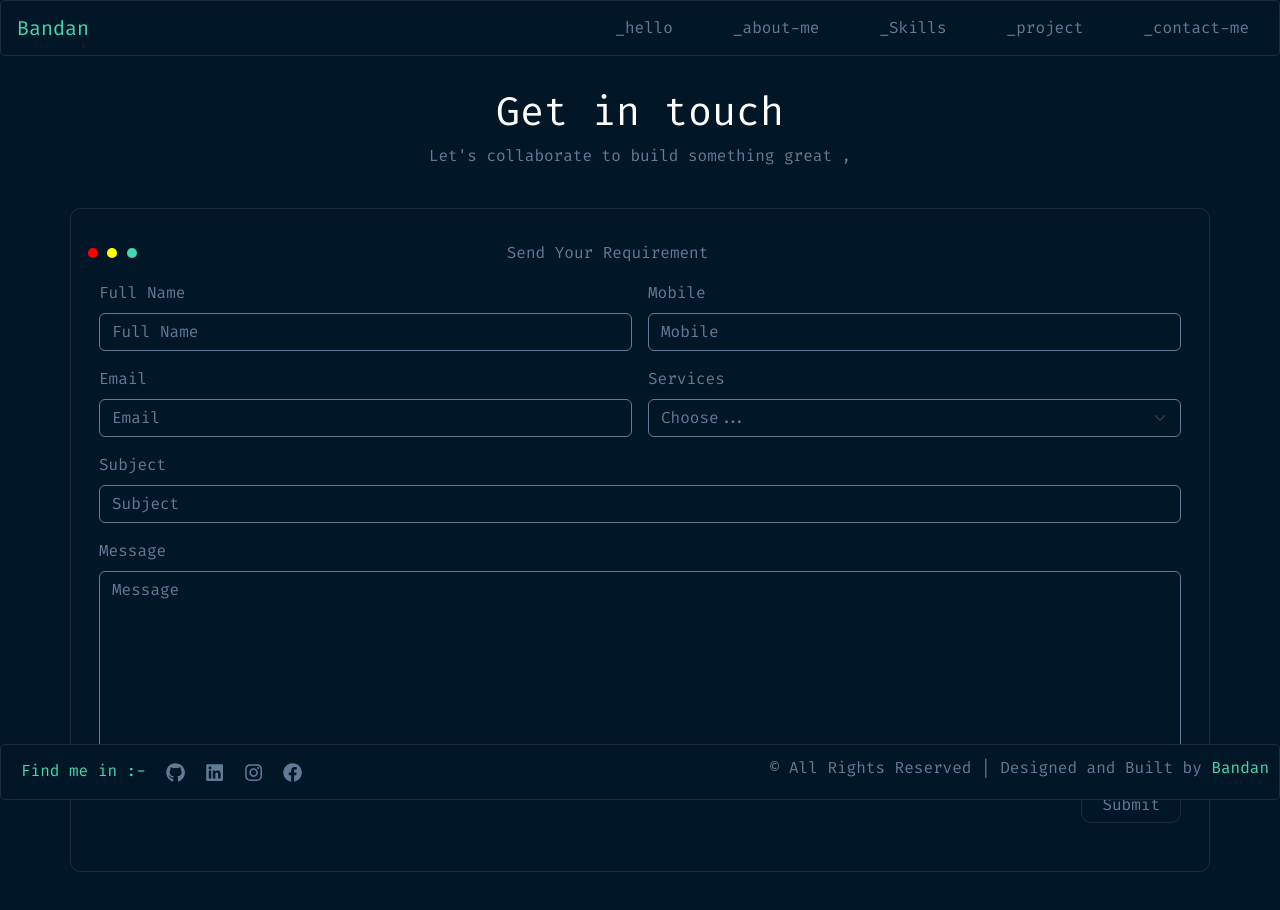
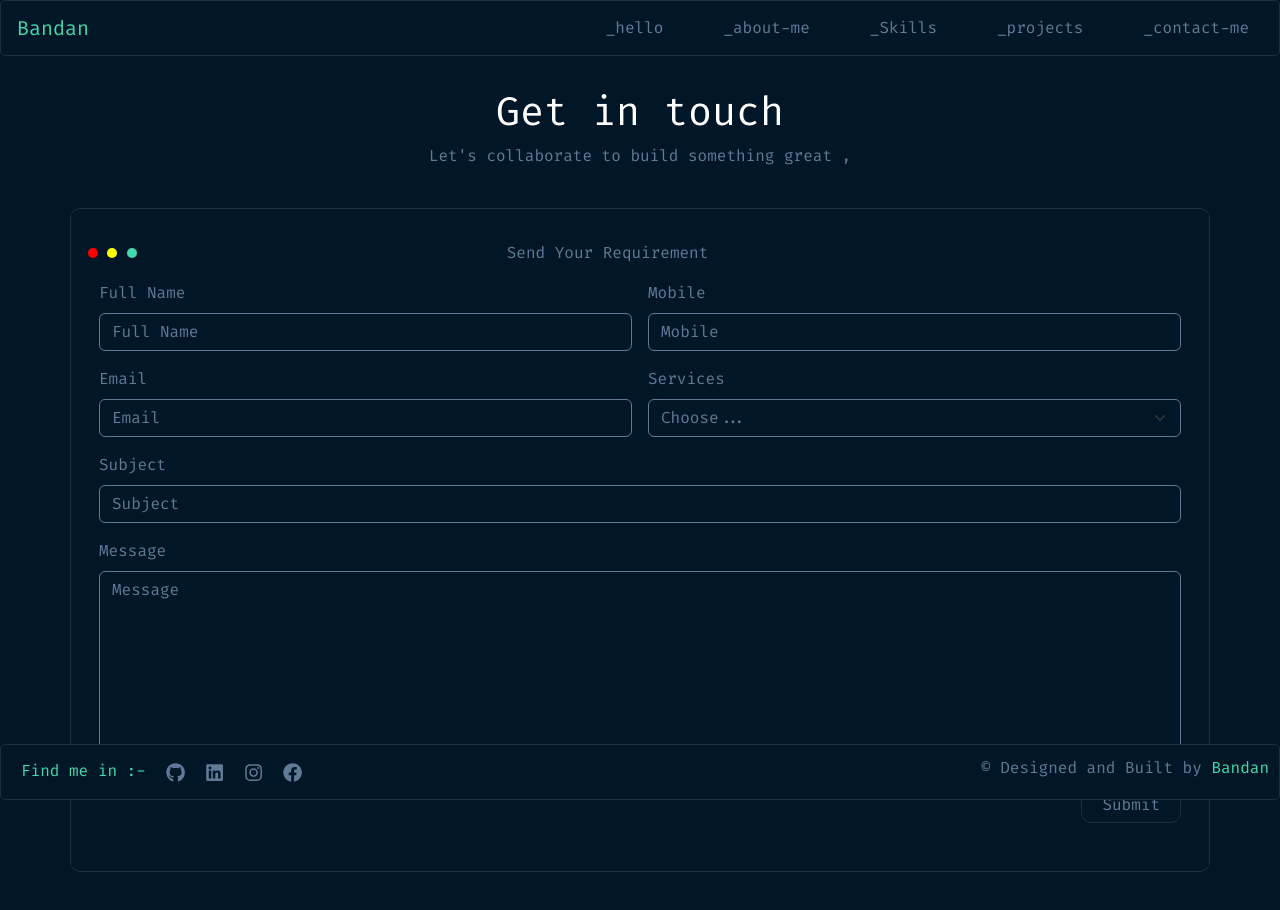
Before and after one commit to Bandan-Hpe/personal-portfolio, a React (Vite) app: page /contact in a window 1280 px wide. Shown: the top 910 px of the page. Built offline with nearby package versions, Linux system fonts and the light colour scheme.

Commit message:
changed the footer anf navbar

```diff
--- a/src/Pages/Contact.jsx
+++ b/src/Pages/Contact.jsx
@@ -24,8 +24,8 @@ const Contact = () => {
         (result) => {
           Swal.fire({
             icon: "success",
-            title: "Form Submitted Successfully!",
-            text: "Thank you for submitting the form.",
+            title: "Requirement Submitted Successfully!",
+            text: "Thank you for Contacting me .",
           });
           form.current.reset();
           setButtonText("Submit");
@@ -44,7 +44,7 @@ const Contact = () => {
             Let's collaborate to build something great ,
           </p>
         </div>
-        <div className={`${styles.Form_section} container`}>
+        <div className={`${styles.Form_section} container mb-5`}>
             <div className="d-flex gap-5 align-items-center ">
               <div className={`${styles.btn} d-flex  `}>
               <span className={styles.color_point}> </span>
--- a/src/Shared/Footer.jsx
+++ b/src/Shared/Footer.jsx
@@ -42,7 +42,7 @@ const Footer = () => {
             </ul>
           </div>
           <div className={`${styles.author} col-md-6  d-flex justify-content-end`}>
-            <p>&#169;	All Rights Reserved  | Designed and Built by <span className={styles.nm}>Bandan</span></p>
+            <p>&#169; Designed and Built by <span className={styles.nm}>Bandan</span></p>
           </div>
 
         </div>
--- a/src/Shared/Navbar.jsx
+++ b/src/Shared/Navbar.jsx
@@ -40,7 +40,7 @@ const Navbar = () => {
               </li>
               <li className={styles.nav_items}>
                 <NavLink to="/project" className={styles.nav_links} onClick={toggleMenu} activeclassname={styles.active}>
-                  _project
+                  _projects
                 </NavLink>
               </li>
               <li className={styles.nav_items}>
```
